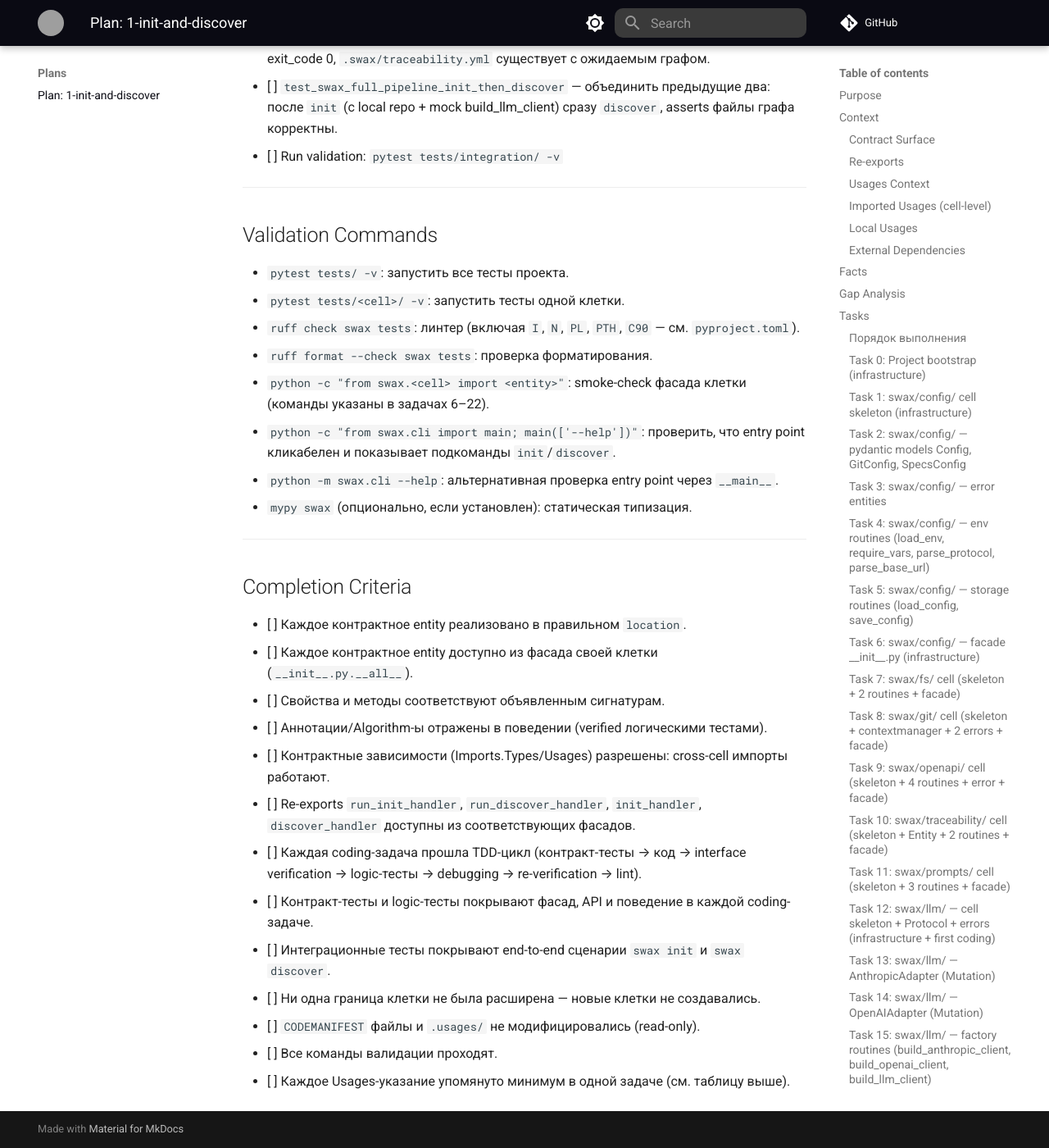
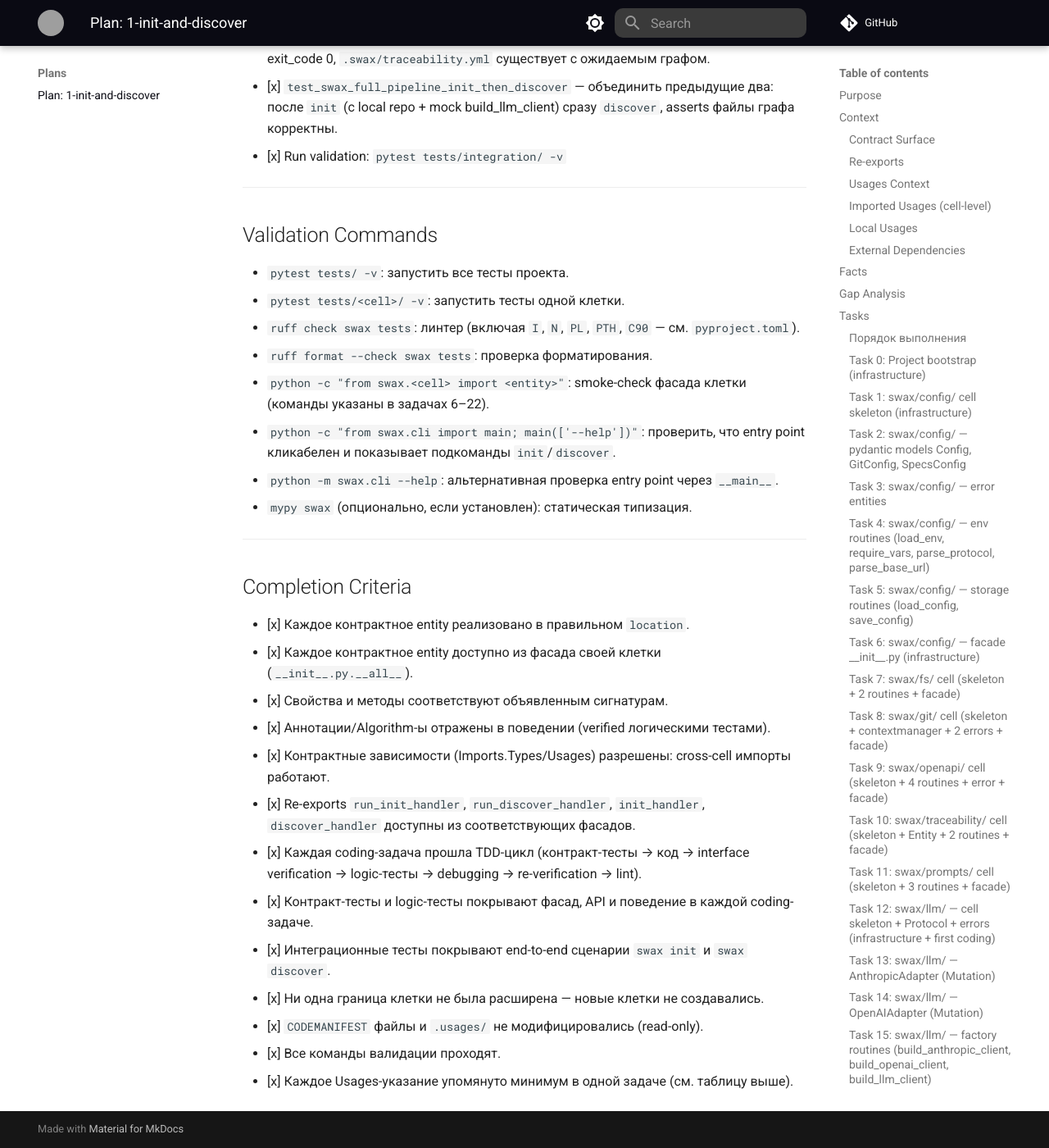
Before and after one commit to qarium/swax, an MkDocs documentation site: the page built from docs/plans/1-init-and-discover.md, in a window 1280 px wide and 1400 px high, scrolled down 35765 px. Shown: the whole window at 82% size. Built offline with MkDocs 1.6.1 and Material for MkDocs 9.7.7, drawn with Linux system fonts in a browser that asks for light colours; comment, search, counter and statistics services are not loaded; some of the changed text lies outside the part shown; grey boxes are pictures that could not be loaded.

```diff
--- a/docs/plans/1-init-and-discover.md
+++ b/docs/plans/1-init-and-discover.md
@@ -1186,11 +1186,11 @@ def main(ctx, env_file):
 - `gitpython`: можно использовать локальный git-репозиторий в `tmp_path` (без mock) для реалистичности `init`.
 - Все cell-level usages, упомянутые в design-doc.
 
-- [ ] Создать `tests/integration/test_init_and_discover.py`.
-- [ ] `test_swax_init_end_to_end_with_local_repo` — создать локальный bare git-репозиторий в `tmp_path/remote` с `specs/api.yaml`, `CliRunner().invoke(main, ["--env-file", ".env", "init"], input="...")`, asserts: `.swax/config.yml` существует, `download_path/api.yaml` существует, exit_code 0.
-- [ ] `test_swax_discover_end_to_end_with_mocked_llm` — `tmp_path` с `.swax/config.yml`, `specs/api.yaml`; `mocker.patch("swax.applications.discover.build_llm_client")` returns mock; mock `ask`/`ask_multi_turn` возвращают валидные JSON; `monkeypatch.setenv` SWAX_LLM_*; `CliRunner().invoke(main, [...])` → asserts exit_code 0, `.swax/traceability.yml` существует с ожидаемым графом.
-- [ ] `test_swax_full_pipeline_init_then_discover` — объединить предыдущие два: после `init` (с local repo + mock build_llm_client) сразу `discover`, asserts файлы графа корректны.
-- [ ] Run validation: `pytest tests/integration/ -v`
+- [x] Создать `tests/integration/test_init_and_discover.py`.
+- [x] `test_swax_init_end_to_end_with_local_repo` — создать локальный bare git-репозиторий в `tmp_path/remote` с `specs/api.yaml`, `CliRunner().invoke(main, ["--env-file", ".env", "init"], input="...")`, asserts: `.swax/config.yml` существует, `download_path/api.yaml` существует, exit_code 0.
+- [x] `test_swax_discover_end_to_end_with_mocked_llm` — `tmp_path` с `.swax/config.yml`, `specs/api.yaml`; `mocker.patch("swax.applications.discover.build_llm_client")` returns mock; mock `ask`/`ask_multi_turn` возвращают валидные JSON; `monkeypatch.setenv` SWAX_LLM_*; `CliRunner().invoke(main, [...])` → asserts exit_code 0, `.swax/traceability.yml` существует с ожидаемым графом.
+- [x] `test_swax_full_pipeline_init_then_discover` — объединить предыдущие два: после `init` (с local repo + mock build_llm_client) сразу `discover`, asserts файлы графа корректны.
+- [x] Run validation: `pytest tests/integration/ -v`
 
 ---
 
@@ -1209,16 +1209,16 @@ def main(ctx, env_file):
 
 ## Completion Criteria
 
-- [ ] Каждое контрактное entity реализовано в правильном `location`.
-- [ ] Каждое контрактное entity доступно из фасада своей клетки (`__init__.py.__all__`).
-- [ ] Свойства и методы соответствуют объявленным сигнатурам.
-- [ ] Аннотации/Algorithm-ы отражены в поведении (verified логическими тестами).
-- [ ] Контрактные зависимости (Imports.Types/Usages) разрешены: cross-cell импорты работают.
-- [ ] Re-exports `run_init_handler`, `run_discover_handler`, `init_handler`, `discover_handler` доступны из соответствующих фасадов.
-- [ ] Каждая coding-задача прошла TDD-цикл (контракт-тесты → код → interface verification → logic-тесты → debugging → re-verification → lint).
-- [ ] Контракт-тесты и logic-тесты покрывают фасад, API и поведение в каждой coding-задаче.
-- [ ] Интеграционные тесты покрывают end-to-end сценарии `swax init` и `swax discover`.
-- [ ] Ни одна граница клетки не была расширена — новые клетки не создавались.
-- [ ] `CODEMANIFEST` файлы и `.usages/` не модифицировались (read-only).
-- [ ] Все команды валидации проходят.
-- [ ] Каждое Usages-указание упомянуто минимум в одной задаче (см. таблицу выше).
+- [x] Каждое контрактное entity реализовано в правильном `location`.
+- [x] Каждое контрактное entity доступно из фасада своей клетки (`__init__.py.__all__`).
+- [x] Свойства и методы соответствуют объявленным сигнатурам.
+- [x] Аннотации/Algorithm-ы отражены в поведении (verified логическими тестами).
+- [x] Контрактные зависимости (Imports.Types/Usages) разрешены: cross-cell импорты работают.
+- [x] Re-exports `run_init_handler`, `run_discover_handler`, `init_handler`, `discover_handler` доступны из соответствующих фасадов.
+- [x] Каждая coding-задача прошла TDD-цикл (контракт-тесты → код → interface verification → logic-тесты → debugging → re-verification → lint).
+- [x] Контракт-тесты и logic-тесты покрывают фасад, API и поведение в каждой coding-задаче.
+- [x] Интеграционные тесты покрывают end-to-end сценарии `swax init` и `swax discover`.
+- [x] Ни одна граница клетки не была расширена — новые клетки не создавались.
+- [x] `CODEMANIFEST` файлы и `.usages/` не модифицировались (read-only).
+- [x] Все команды валидации проходят.
+- [x] Каждое Usages-указание упомянуто минимум в одной задаче (см. таблицу выше).
```
Also changed, not shown: 2 other files.
